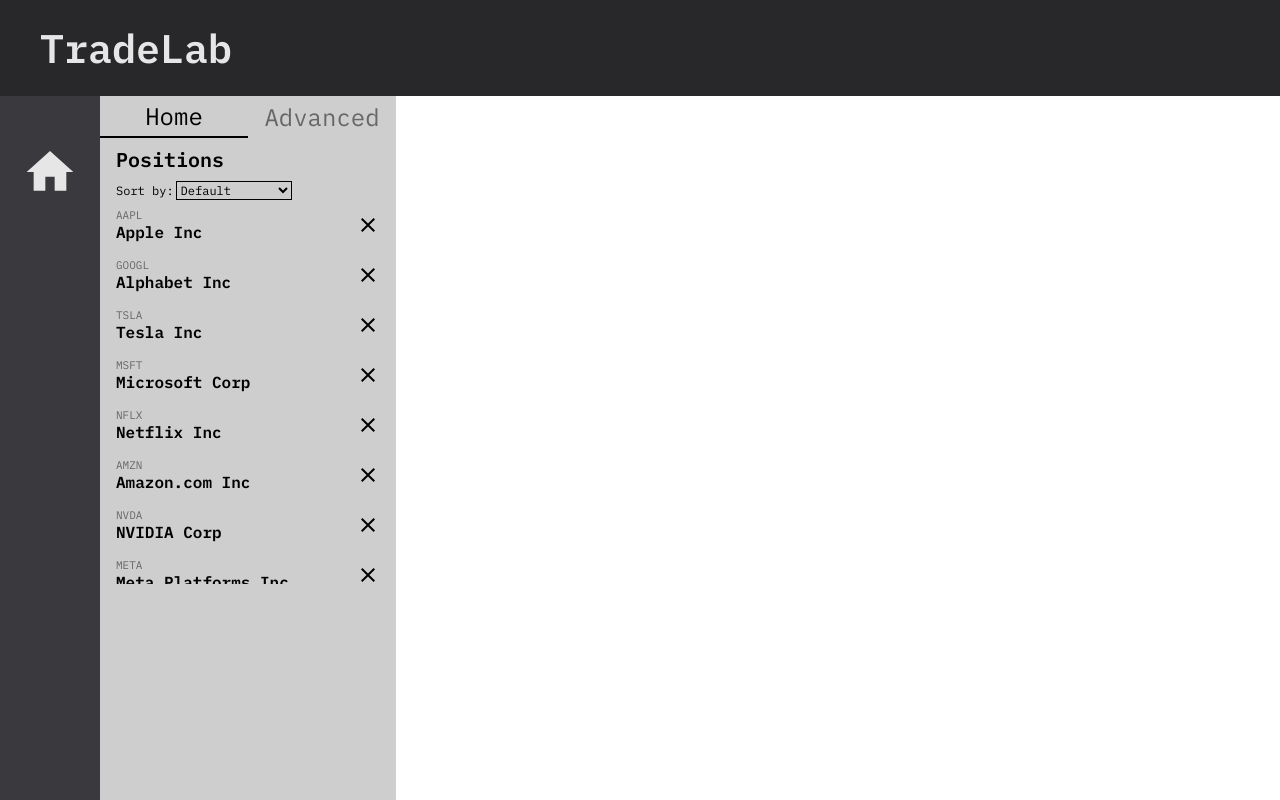
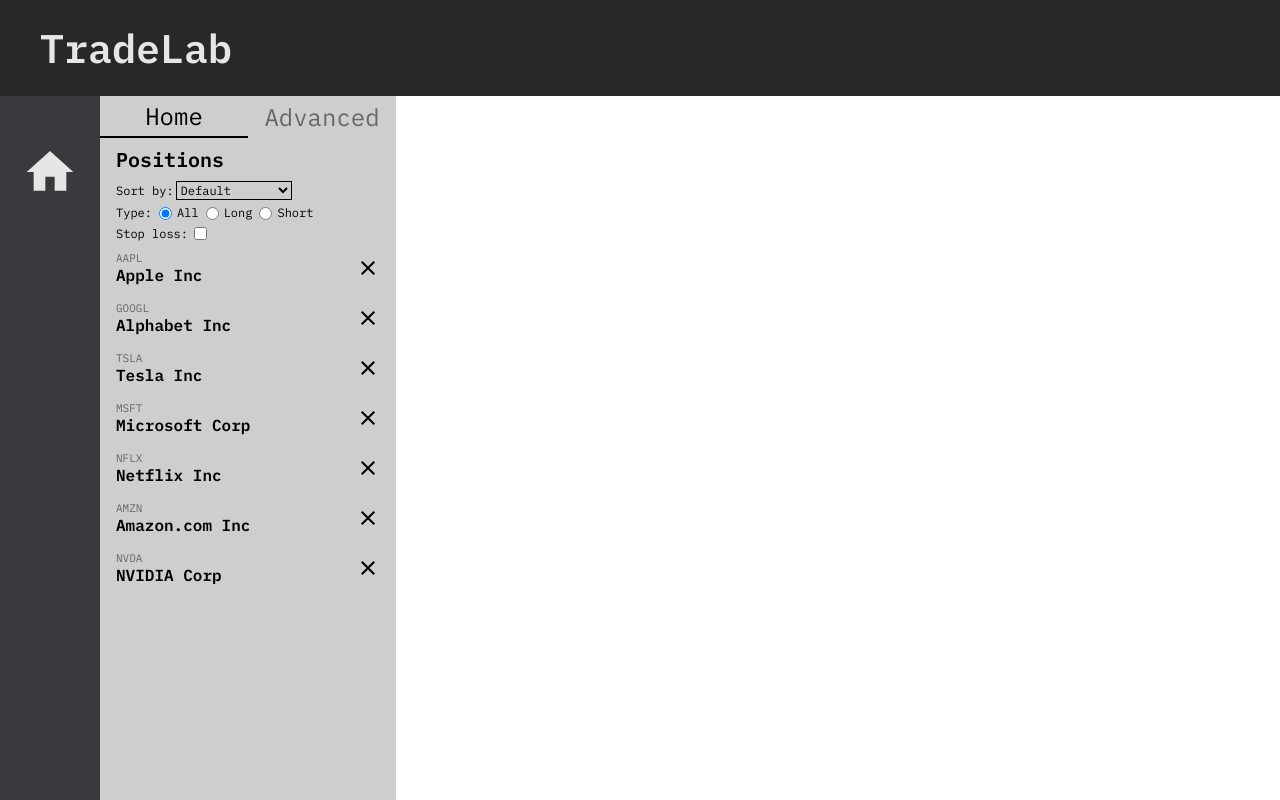
Before and after one commit to PanCat26/trade-lab, a Next.js app: page /positions/home in a window 1280 px wide. Built offline with nearby package versions, Linux system fonts and the light colour scheme.

Commit message:
Sorting and filtering done.

```diff
--- a/src/app/components/positions/home/Position.js
+++ b/src/app/components/positions/home/Position.js
@@ -43,19 +43,19 @@
                     </div>
                     <div className={styles.detailsRow}>
                         <span>Position size</span>
-                        <input className={styles.input} type="number" value={position.size} onChange={e => handleChange('size', e.target.value)} />
+                        <input className={styles.input} type="number" value={position.size} onChange={e => handleChange('size', e.target.value === '' ? null : Number(e.target.value))} />
                     </div>
                     <div className={styles.detailsRow}>
                         <span>Entry price</span>
-                        <input className={styles.input} type="number" value={position.entryPrice} onChange={e => handleChange('entryPrice', e.target.value)} />
+                        <input className={styles.input} type="number" value={position.entryPrice} onChange={e => handleChange('entryPrice', e.target.value === '' ? null : Number(e.target.value))} />
                     </div>
                     <div className={styles.detailsRow}>
                         <span>Exit price</span>
-                        <input className={styles.input} type="number" value={position.exitPrice} onChange={e => handleChange('exitPrice', e.target.value)} />
+                        <input className={styles.input} type="number" value={position.exitPrice} onChange={e => handleChange('exitPrice', e.target.value === '' ? null : Number(e.target.value))} />
                     </div>
                     <div className={styles.detailsRow}>
                         <span>Stop loss</span>
-                        <input className={styles.input} type="number" value={position.stopLoss} onChange={e => handleChange('stopLoss', e.target.value)} />
+                        <input className={styles.input} type="number" value={position.stopLoss} onChange={e => handleChange('stopLoss', e.target.value === '' ? null : Number(e.target.value))} />
                     </div>
                 </div>
             )}
--- a/src/app/positions/home/page.js
+++ b/src/app/positions/home/page.js
@@ -15,8 +15,10 @@
 	const [toast, setToast] = useState('');
 	const [sortBy, setSortBy] = useState('id');
 	const [sortOrder, setSortOrder] = useState('asc');
+	const [typeFilter, setTypeFilter] = useState('all');
+	const [hasStopLossFilter, setHasStopLossFilter] = useState(false);
 
-	const resetSortState = () => {
+	const resetSortFilterState = () => {
 		setPositions([]);
 		setPage(1);
 		setHasMore(true);
@@ -25,7 +27,13 @@
 	const loadNextPage = useCallback(async () => {
 		if (!hasMore) return;
 
-		const res = await positionProxy.getAll({ page, limit: PAGE_SIZE, sortBy, order: sortOrder });
+		const filters = {};
+		if (typeFilter !== 'all') filters.type = typeFilter;
+		if (hasStopLossFilter) filters.stopLoss = true;
+
+    console.log('on client', filters);
+
+		const res = await positionProxy.getAll({ page, limit: PAGE_SIZE, sortBy, order: sortOrder, filters });
 
 		if (res?.data?.length) {
 			setPositions((prev) => [...prev, ...res.data]);
@@ -35,7 +43,7 @@
 		} else {
 			setHasMore(false);
 		}
-	}, [page, hasMore, sortBy, sortOrder]);
+	}, [page, hasMore, sortBy, sortOrder, typeFilter, hasStopLossFilter]);
 
 	useEffect(() => {
 		loadNextPage();
@@ -45,9 +53,22 @@
 		const updatedPosition = { ...position, [field]: value };
 		try {
 			await positionProxy.update(updatedPosition);
-			setPositions((previousPositions) =>
-				previousPositions.map((p) => (p.id === position.id ? updatedPosition : p))
-			);
+			const isFilteredOutByType =
+			field === 'type' && typeFilter !== 'all' && value !== typeFilter;
+
+      const hadStopLossBefore =
+        position.stopLoss !== undefined && position.stopLoss !== null;
+      const hasStopLossNow = field === 'stopLoss' ? value !== null && value !== undefined : hadStopLossBefore;
+      const isFilteredOutByStopLoss =
+        hasStopLossFilter && !hasStopLossNow;
+
+      if (isFilteredOutByType || isFilteredOutByStopLoss) {
+        resetSortFilterState();
+      } else {
+        setPositions((previousPositions) =>
+          previousPositions.map((p) => (p.id === position.id ? updatedPosition : p))
+        );
+      }
 			setToast('Update successful!');
 			setTimeout(() => setToast(''), 2000);
 		} catch (err) {
@@ -60,7 +81,7 @@
 	const handleDelete = async (position) => {
 		try {
 			await positionProxy.delete(position.id);
-			setPositions(previousPositions => previousPositions.filter(p => p.id !== position.id));
+			setPositions((prev) => prev.filter((pos) => pos.id !== position.id));
 			setToast('Position deleted!');
 			setTimeout(() => setToast(''), 2000);
 		} catch (err) {
@@ -72,12 +93,21 @@
 
 	const handleSortChange = (value) => {
 		setSortBy(value);
-		resetSortState();
+		resetSortFilterState();
 	};
 
 	const handleSortOrderToggle = () => {
 		setSortOrder((prev) => (prev === 'asc' ? 'desc' : 'asc'));
-		resetSortState();
+		resetSortFilterState();
+	};
+
+	const handleFilterChange = (filterType, value) => {
+		if (filterType === 'type') {
+			setTypeFilter(value);
+		} else if (filterType === 'stopLoss') {
+			setHasStopLossFilter(value);
+		}
+		resetSortFilterState();
 	};
 
 	return (
@@ -90,9 +120,9 @@
       <div className={styles.positionsHeader}>
         <h1>Positions</h1>
       </div>
-      <div className={styles.sortFilterRow}>
-        <div className={styles.sortContainer}>
-          <span className={styles.sortLabel}>Sort by:</span>
+      <div className={styles.sortFilterMenu}>
+        <div className={styles.sortFilterToolbar}>
+          <span className={styles.sortFilterOptionLabel}>Sort by:</span>
           {sortBy !== 'id' && (
             <button
               onClick={handleSortOrderToggle}
@@ -113,6 +143,44 @@
             <option value="id">Default</option>
             <option value="size">Position size</option>
           </select>
+        </div>
+        <div className={styles.sortFilterToolbar}>
+          <span className={styles.sortFilterOptionLabel}>Type:</span>
+          <input
+            type="radio"
+            id="type-all"
+            name="typeFilter"
+            value="all"
+            checked={typeFilter === 'all'}
+            onChange={() => handleFilterChange('type', 'all')}
+          />
+          <label className={styles.radioLabel} htmlFor="type-all">All</label>
+          <input
+            type="radio"
+            id="type-long"
+            name="typeFilter"
+            value="long"
+            checked={typeFilter === 'long'}
+            onChange={() => handleFilterChange('type', 'long')}
+          />
+          <label className={styles.radioLabel} htmlFor="type-long">Long</label>
+          <input
+            type="radio"
+            id="type-short"
+            name="typeFilter"
+            value="short"
+            checked={typeFilter === 'short'}
+            onChange={() => handleFilterChange('type', 'short')}
+          />
+          <label className={styles.radioLabel} htmlFor="type-short">Short</label>
+        </div>
+        <div className={styles.sortFilterToolbar}>
+          <span className={styles.sortFilterOptionLabel}>Stop loss:</span>
+          <input
+            type="checkbox"
+            checked={hasStopLossFilter}
+            onChange={e => handleFilterChange('stopLoss', e.target.checked)}
+          />
         </div>
       </div>
 			<InfiniteScroll
--- a/src/app/positions/home/page.module.css
+++ b/src/app/positions/home/page.module.css
@@ -27,20 +27,21 @@
     margin: 0;
 }
 
-.sortFilterRow {
+.sortFilterMenu {
     display: flex;
-    justify-content: space-between;
-    align-items: center;
+    flex-direction: column;
+    justify-content: center;
+    gap: 4px;
     padding: 0 16px 0 16px;
 }
 
-.sortContainer {
+.sortFilterToolbar {
     display: flex;
     align-items: center;
     gap: 2px;
 }
 
-.sortLabel {
+.sortFilterOptionLabel {
     font-size: 12px;
     font-family: var(--font-ibm-mono), Courier New, Courier, monospace;
     font-weight: 400;
@@ -75,3 +76,9 @@
 .sortButton > svg {
     display: block;
 }
+
+.radioLabel {
+    font-size: 12px;
+    font-family: var(--font-ibm-mono), Courier New, Courier, monospace;
+    font-weight: 400;
+}
--- a/src/repositories/position-repository.js
+++ b/src/repositories/position-repository.js
@@ -10,9 +10,16 @@
     async getAll({page = 1, limit = 5, sortBy, order = 'asc', filters = {}} = {}) {
         let results = [...positions];
 
-        results = results.filter(position =>
-            Object.entries(filters).every(([key, value]) => position[key] === value)
-        );
+        if (filters.type) {
+            results = results.filter(position => position.type === filters.type);
+        }
+
+        //print filter to console in server
+        console.log('Applying filters:', filters);
+
+        if (filters.stopLoss) {
+            results = results.filter(position => position.stopLoss != undefined && position.stopLoss !== null);
+        }
 
         if (sortBy) {
             results.sort((firstPosition, secondPosition) => {
```
